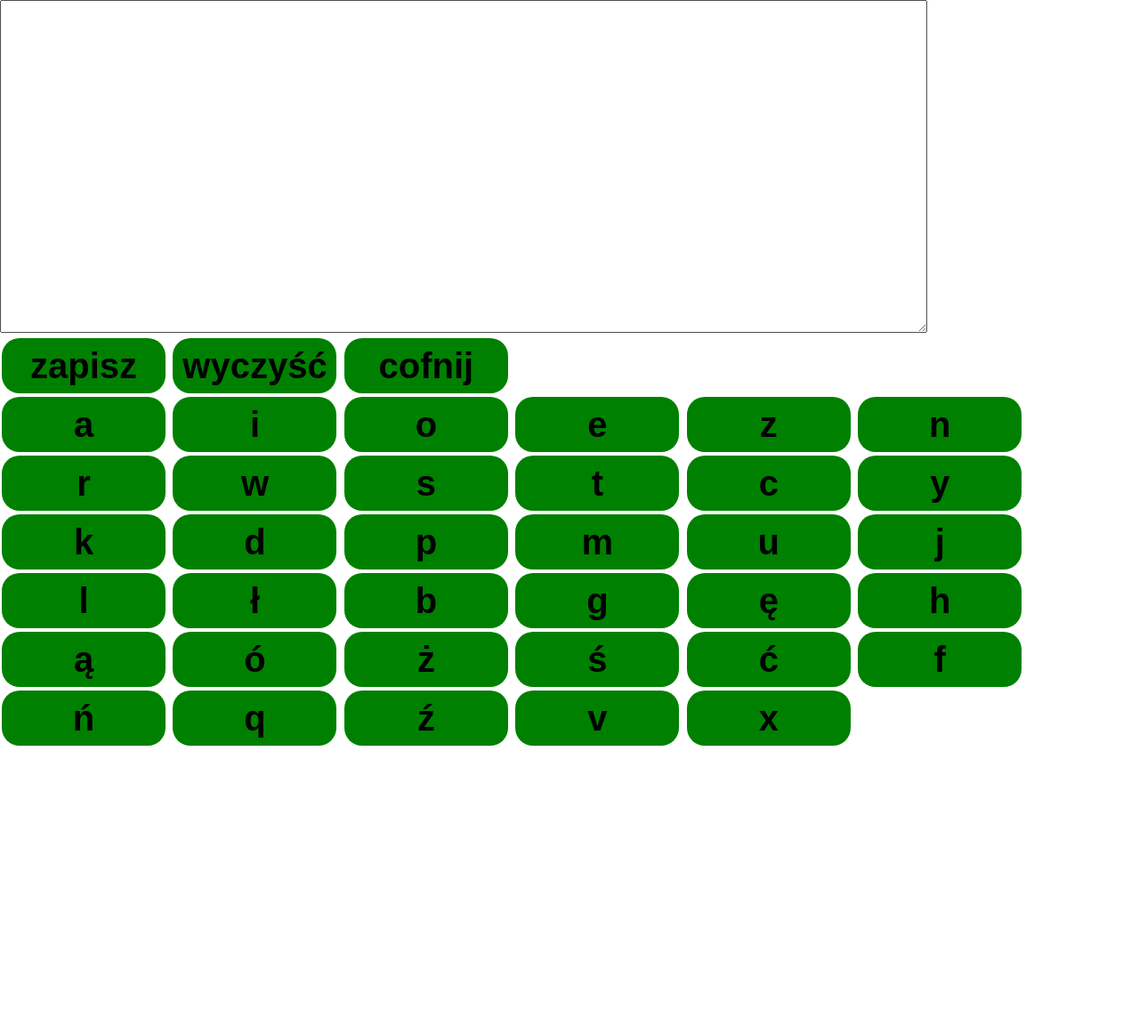
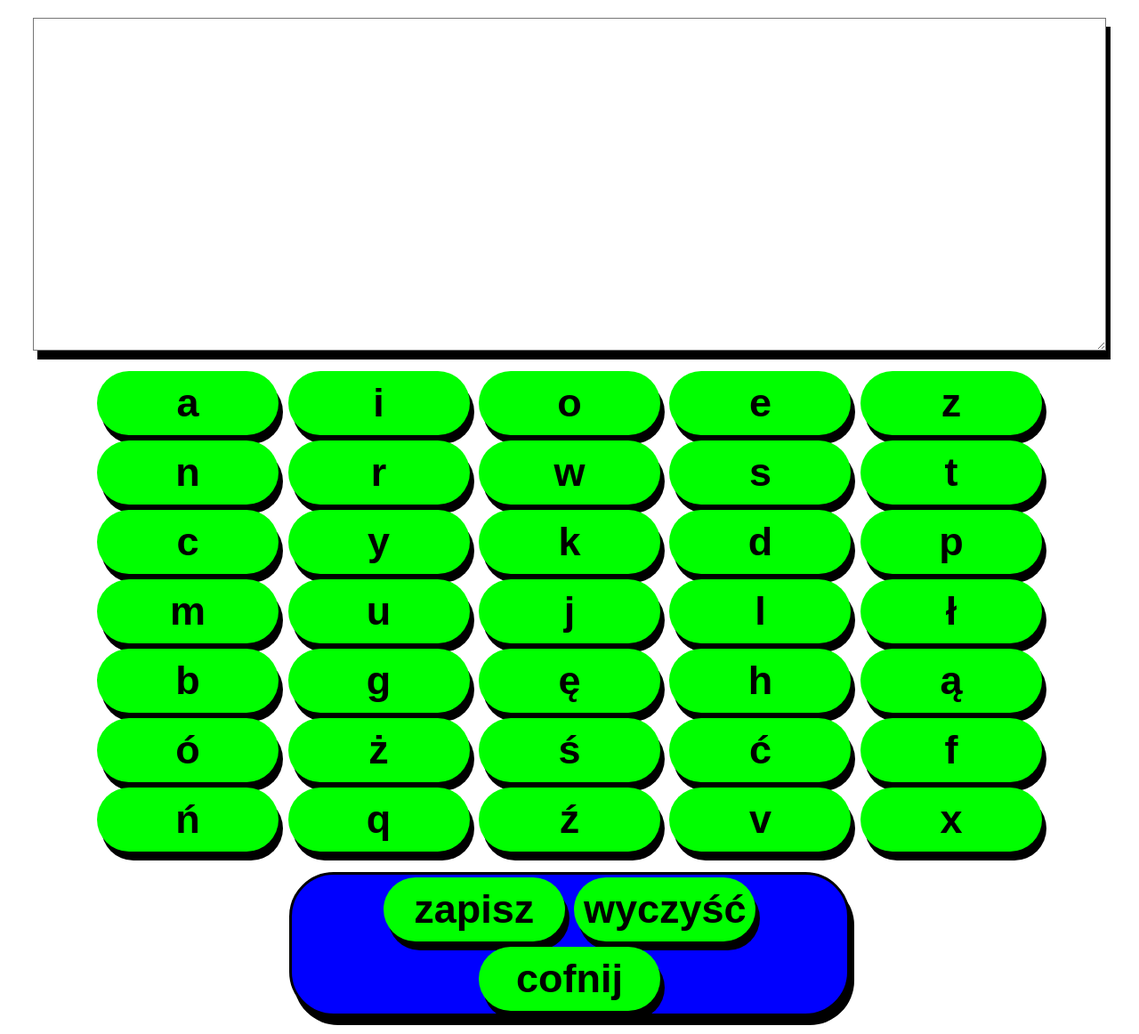
Before and after one commit to Mar3eczek17/PISAK, a Django app: page /pen/memo/ in a window 1280 px wide. Shown: the whole page at 89% size. Before the commit the page ends 838 px from the top, so only its background shows below. Run offline with Django 4.2, Linux system fonts and the light colour scheme; some libraries are stand-ins or nearby versions.

Commit message:
final page layout

```diff
--- a/pen/static/pen/css/style.css
+++ b/pen/static/pen/css/style.css
@@ -3,38 +3,75 @@
     border: 3px solid black;
     font-weight: bold;
     background-color: red;
-    height: 60px;
-    width: 180px;
-    font-size: 40px;
-    text-align:center;
-    border-radius: 20px;
+    height: 70px;
+    width: 200px;
+    font-size: 45px;
+    text-align: center;
+    border-radius: 50px;
     border: none;
-    margin: 2px;
+    margin: 3px;
+    justify-content: center;
+    display: inline-block;
+    box-shadow: 5px 10px;
 }
 
 .highlighted
 {
     border: 3px solid black;
     font-weight: bold;
-    background-color: green;
-    height: 60px;
-    width: 180px;
-    font-size: 40px;
-    text-align:center;
-    border-radius: 20px;
+    background-color: #00FF00;
+    height: 70px;
+    width: 200px;
+    font-size: 45px;
+    text-align: center;
+    border-radius: 50px;
     border: none;
-    margin: 2px;
+    margin: 3px;
+    justify-content: center;
+    display: inline-block;
+    box-shadow: 5px 10px;
 }
 
 .buttons {
     border: 3px solid black;
     font-weight: bold;
-    background-color: green;
-    height: 60px;
-    width: 180px;
-    font-size: 40px;
-    text-align:center;
-    border-radius: 20px;
+    background-color: #00FF00;
+    height: 70px;
+    width: 200px;
+    font-size: 45px;
+    text-align: center;
+    border-radius: 50px;
     border: none;
-    margin: 2px;
+    margin: 3px;
+    justify-content: center;
+    display: inline-block;
+    box-shadow: 5px 10px;
 }
+
+.use-keyboard-input {
+    margin-top: 20px;
+    width: 1200px;
+    margin-left: auto;
+    margin-right: auto;
+    margin-bottom: 20px;
+    display: block;
+    box-shadow: 5px 10px;
+}
+
+.center {
+    justify-content: center;
+    text-align: center;
+    margin-bottom: 20px;
+}
+
+.centering {
+    justify-content: center;
+    text-align: center;
+    margin-bottom: 20px;
+    border: 3px solid black;
+    margin-left: 325px;
+    margin-right: 325px;
+    background-color: #0000FF;
+    border-radius: 50px;
+    box-shadow: 5px 10px;
+}
--- a/pen/static/pen/js/script.js
+++ b/pen/static/pen/js/script.js
@@ -34,16 +34,13 @@ document.onclick= function(event) {
 
      if (i==36) {
         document.getElementById('my_console').value = "";
-
     }
 
     if (i==37) {
         var new_text = document.getElementById('my_console').value.slice(0, -1);
         document.getElementById('my_console').value = new_text;
-
     }
 
     document.getElementById(i).className = "highlighted";
     i = -1;
-
 };
--- a/pen/templates/pen/memo.html
+++ b/pen/templates/pen/memo.html
@@ -3,29 +3,17 @@
 <html lang="en" xmlns="http://www.w3.org/1999/html">
 <head>
     <meta charset="UTF-8">
-    <title>Memo - Virtual Keyboard w/ HTML, CSS & JS</title>
-    <link rel="shortcut icon" href="/assets/favicon.ico">
-    <link href="https://fonts.googleapis.com/icon?family=Material+Icons" rel="stylesheet">
+    <title>Memo-VirtualKeyboard/w/HTML,CSS&JS</title>
     <link rel="stylesheet" href="{% static 'pen/css/style.css'%}">
     <script src="{% static 'pen/js/script.js' %}"></script>
-    <script src="https://ajax.googleapis.com/ajax/libs/jquery/1.12.4/jquery.min.js"></script>
     <link rel="stylesheet" href="https://unpkg.com/purecss@2.0.6/build/pure-min.css" integrity="sha384-Uu6IeWbM+gzNVXJcM9XV3SohHtmWE+3VGi496jvgX1jyvDTXfdK+rfZc8C1Aehk5" crossorigin="anonymous">
-    <script src="https://code.jquery.com/jquery-3.6.0.min.js"></script>
     </head>
 <body>
-
         <form id="jsform" action="{% url 'pen:add_new_memo' %}" method="post">
             {% csrf_token %}
             <textarea name="memo_body" class="use-keyboard-input" id="my_console" cols="110" rows="20"></textarea>
-
         </form>
-
-        <form>
-        <input value="zapisz" class="buttons" id="35"/>
-        <input value="wyczyść" class="buttons" id="36">
-        <input value="cofnij" class="buttons" id="37"/>
-        </form>
-
+        <div class="center">
                 <input value="a" class="buttons" id="0"/>
                 <input value="i" class="buttons" id="1"/>
                 <input value="o" class="buttons" id="2"/>
@@ -61,6 +49,13 @@
                 <input value="ź" class="buttons" id="32"/>
                 <input value="v" class="buttons" id="33"/>
                 <input value="x" class="buttons" id="34"/>
-
+        </div>
+        <form>
+                <div class="centering">
+                        <input value="zapisz" class="buttons" id="35"/>
+                        <input value="wyczyść" class="buttons" id="36">
+                        <input value="cofnij" class="buttons" id="37"/>
+                </div>
+        </form>
 </body>
 </html>
```
Lines whose indentation alone changed are shown as unchanged.
